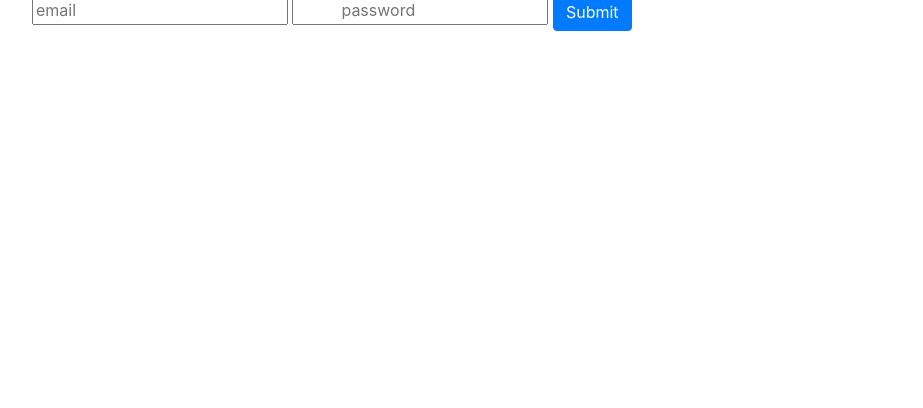
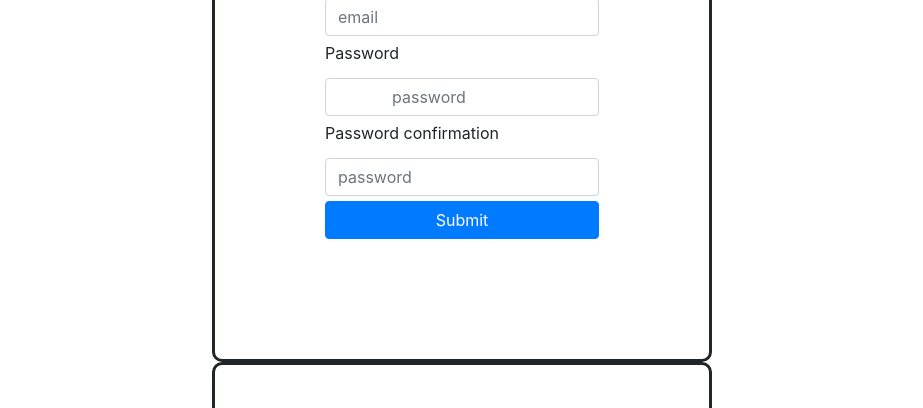
Before and after one commit to MGC3/p1-tic-tac-toe-client, a website built with webpack: page index.html in a window 1280 px wide. Shown: the part 194-602 px from the top of the page, without its empty margins (178-1101 px from the left). Built offline with nearby package versions, Linux system fonts and the light colour scheme; some packages are replaced by stand-ins of ours.

Commit message:
Start styling sign up / in forms

```diff
--- a/assets/scripts/auth/ui.js
+++ b/assets/scripts/auth/ui.js
@@ -28,6 +28,7 @@ const onFailure = (title, text) => {
 
 const onSignupSuccess = () => {
   onSuccess('Sucessfully signed up');
+  // TOOD: hide the sign up form, show the sign in form
 };
 
 const onSignupFailure = () => {
--- a/assets/scripts/game/ui.js
+++ b/assets/scripts/game/ui.js
@@ -30,6 +30,7 @@ const onGetAllGamesSuccess = data => {
 };
 
 const onGetAllGamesFailure = () => {
+  // TODO: convert these to Swal (just re-use auth ui's messaging?).
   onFailure('ERROR ERROR - failed to get all games');
 };
 
--- a/assets/styles/index.scss
+++ b/assets/styles/index.scss
@@ -9,26 +9,43 @@ $black: #000;
   align-items: center;
 }
 
-.border {
-  border: 3px solid $black;
-  margin: 20px;
-  padding: 20px;
-}
+// TODO: delete this and any html together
+// .success {
+//   background-color: green;
+//   color: white;
+//   font-size: 2em;
+// }
 
-.success {
-  background-color: green;
-  color: white;
-  font-size: 2em;
-}
-
-.failure {
-  background-color: red;
-  color: white;
-  font-size: 2em;
-}
+// .failure {
+//   background-color: red;
+//   color: white;
+//   font-size: 2em;
+// }
 
 .after-auth {
   display: none;
+}
+
+.form-container {
+  width: 500px;
+  height: 500px;
+  padding-top: 50px;
+  border: solid;
+  border-radius: 10px;
+  display: flex;
+  flex-direction: column;
+  justify-content: flex-start;
+  align-items: center;
+}
+
+.form-inputs {
+  display: flex;
+  flex-direction: column;
+  justify-content: center;
+}
+
+.form-control {
+  margin: 5px 0;
 }
 
 .board {
--- a/index.html
+++ b/index.html
@@ -26,25 +26,40 @@
       <h1>Tic Tac Toe</h1>
       <div id="message"></div>
       <section class="before-auth">
+        <div id="sign-up-form" class="form-container">
           <h2>Sign Up</h2>
-        <form action="" id="sign-up">
-          <input type="email" name="credentials[email]" placeholder="email" />
+          <form action="" id="sign-up" class="form-inputs">
+            <label for="">Email address</label>
+            <input
+              type="email"
+              name="credentials[email]"
+              placeholder="email"
+              class="form-control"
+            />
+            <label for="">Password</label>
             <input type="password" name="credentials[password]"" placeholder="
-          password" />
+            password" class='form-control'/>
+            <label for="">Password confirmation</label>
             <input
               type="password"
               name="credentials[password_confirmation]"
               placeholder="password"
+              class="form-control"
             />
             <button class="btn btn-primary">Submit</button>
           </form>
+        </div>
+        <div id="sign-in-form" class="form-container">
           <h2>Sign In</h2>
-        <form action="" id="sign-in">
+          <form action="" id="sign-in" class="form-inputs">
+            <label for="">Email address</label>
             <input type="email" name="credentials[email]" placeholder="email" />
+            <label for="">Password</label>
             <input type="password" name="credentials[password]"" placeholder="
             password" />
             <button class="btn btn-primary">Submit</button>
           </form>
+        </div>
       </section>
       <section class="after-auth">
         <h2>Change Password</h2>
```
Lines whose indentation alone changed are shown as unchanged.
